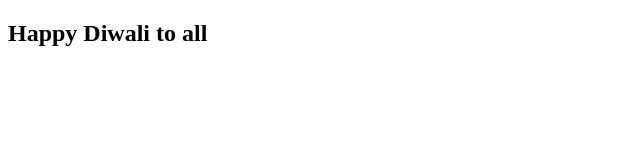
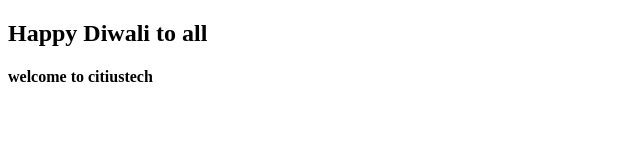
Before and after one commit to wahedaliMohammad/webappservice, a plain HTML site: page index.html in a window 1280 px wide. Shown: the whole page, without its empty margins (0-640 px from the left). Drawn offline with Linux system fonts and the light colour scheme.

Commit message:
Add files via upload

```diff
--- a/index.html
+++ b/index.html
@@ -8,5 +8,6 @@
 </head>
 <body>
     <h2>Happy Diwali to all</h2>
+    <h4>welcome to citiustech</h4>
 </body>
 </html>
```
